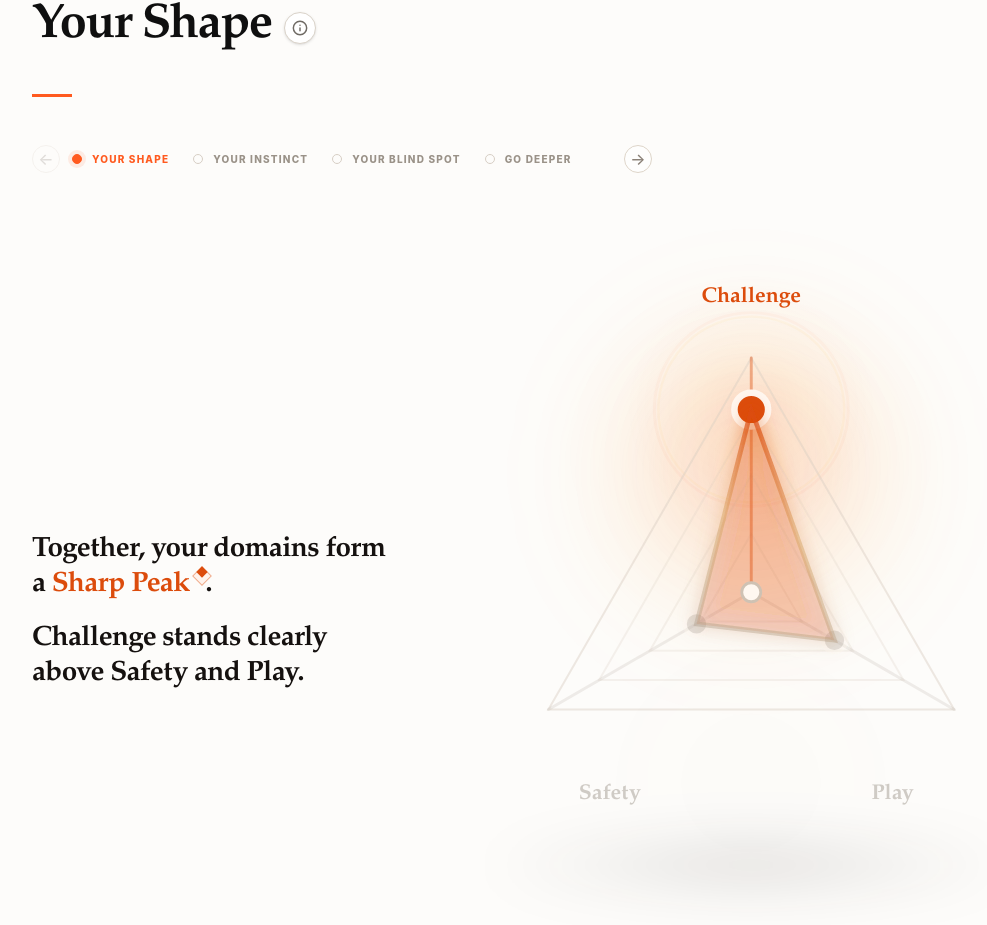
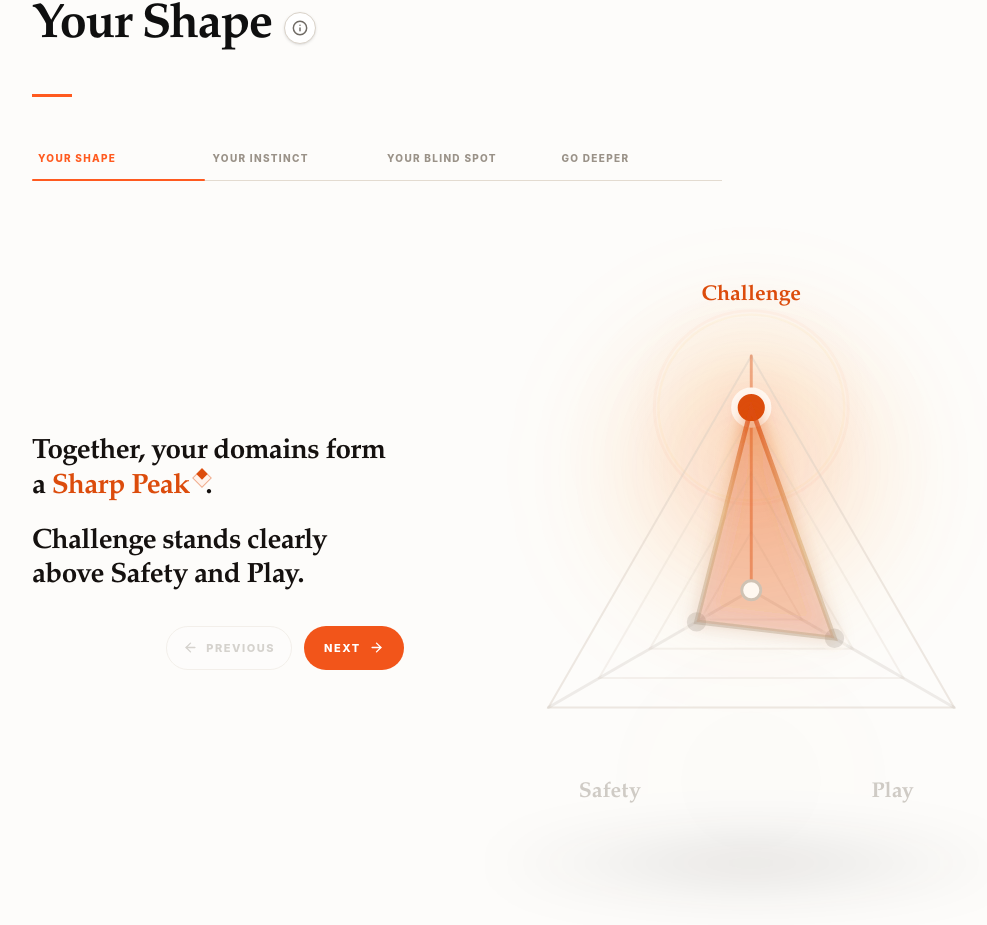
Before and after one commit to neurokrystal/report-design, a React (Vite) app: page / in a window 1280 px wide. Shown: the part 3589-4514 px from the top of the page, without its empty margins (232-1219 px from the left). Built offline with nearby package versions, Linux system fonts and the light colour scheme.

Commit message:
Redesign shape state navigation

```diff
--- a/src/app/components/YourShape.tsx
+++ b/src/app/components/YourShape.tsx
@@ -1,5 +1,5 @@
 import { AnimatePresence, motion } from 'motion/react';
-import { ArrowRight, Info } from 'lucide-react';
+import { ArrowLeft, ArrowRight, Info } from 'lucide-react';
 import { Dispatch, SetStateAction, useState } from 'react';
 import { DOMAIN_HEX_OUTLINES, getScoreFillPath } from '../data/symbolFillPaths';
 
@@ -112,8 +112,6 @@ export function YourShape({
       <ShapeStateControls
         activeState={activeState}
         onSelect={onStateChange}
-        onPrevious={() => goToState(-1)}
-        onNext={() => goToState(1)}
       />
 
       <section className="relative overflow-visible py-2 md:py-4">
@@ -130,6 +128,12 @@ export function YourShape({
                 <ShapeStateCopy state={activeState} />
               </motion.div>
             </AnimatePresence>
+            <StateArrowControls
+              activeState={activeState}
+              onPrevious={() => goToState(-1)}
+              onNext={() => goToState(1)}
+              className="mx-auto mt-10 max-w-[870px]"
+            />
             <PathwayDoorways />
           </div>
         ) : (
@@ -145,6 +149,12 @@ export function YourShape({
                   className="lg:min-h-[510px]"
                 >
                   <ShapeStateCopy state={activeState} />
+                  <StateArrowControls
+                    activeState={activeState}
+                    onPrevious={() => goToState(-1)}
+                    onNext={() => goToState(1)}
+                    className={activeState === 0 ? 'mt-8 max-w-[530px]' : 'mt-9 max-w-[610px]'}
+                  />
                 </motion.div>
               </AnimatePresence>
             </div>
@@ -164,7 +174,7 @@ export function YourShape({
 function ShapeStateCopy({ state }: { state: number }) {
   if (state === 0) {
     return (
-      <div className="flex lg:min-h-[510px] lg:items-center">
+      <div className="flex pt-4 lg:pt-20">
         <h2
           className="max-w-[530px]"
           style={{
@@ -400,29 +410,21 @@ const stateTitleStyle = {
 function ShapeStateControls({
   activeState,
   onSelect,
-  onPrevious,
-  onNext,
 }: {
   activeState: number;
   onSelect: (index: number) => void;
-  onPrevious: () => void;
-  onNext: () => void;
 }) {
   return (
-    <nav className="mb-12 mt-2 max-w-[620px]" aria-label="Shape story states">
-      <div className="flex items-center gap-3">
-        <button
-          type="button"
-          onClick={onPrevious}
-          disabled={activeState === 0}
-          className="grid h-7 w-7 shrink-0 place-items-center rounded-full border border-[#DDD4C8] bg-white/60 text-[#8A8177] transition-colors hover:bg-white disabled:cursor-default disabled:opacity-25 focus-visible:outline-none focus-visible:ring-2 focus-visible:ring-[#DC4C0C]/20"
-          aria-label="Previous shape state"
-        >
-          <span aria-hidden="true">←</span>
-        </button>
-
-        <div className="min-w-0 flex-1">
-          <div className="flex flex-wrap items-center gap-x-5 gap-y-3">
+    <nav className="mb-12 mt-2 max-w-[690px]" aria-label="Shape story states">
+      <div className="relative">
+        <div className="absolute left-0 right-0 top-[calc(100%+0.55rem)] h-px bg-[#E3DBD0]" aria-hidden="true" />
+        <motion.div
+          className="absolute left-0 top-[calc(100%+0.5rem)] h-[2px] rounded-full bg-[#FF5A1F]"
+          animate={{ width: `${((activeState + 1) / stateNav.length) * 100}%` }}
+          transition={{ duration: 0.35, ease: [0.16, 1, 0.3, 1] }}
+          aria-hidden="true"
+        />
+        <div className="grid grid-cols-2 gap-2 sm:grid-cols-4">
             {stateNav.map((item, index) => {
               const active = activeState === index;
               const passed = activeState >= index;
@@ -431,20 +433,12 @@ function ShapeStateControls({
                   key={item.label}
                   type="button"
                   onClick={() => onSelect(index)}
-                  className="group flex items-center gap-2.5 rounded-full py-1 pr-1 text-left focus-visible:outline-none focus-visible:ring-2 focus-visible:ring-[#DC4C0C]/18"
+                  className="group rounded-sm px-1.5 py-2 text-left focus:outline-none focus-visible:underline focus-visible:decoration-[#DC4C0C]/45 focus-visible:decoration-2 focus-visible:underline-offset-4"
                   aria-current={active}
                   aria-label={`Show ${item.label}`}
                 >
                   <span
-                    className="h-2.5 w-2.5 rounded-full border transition-all duration-300"
-                    style={{
-                      borderColor: active || passed ? NAV_ORANGE : '#D6CEC4',
-                      backgroundColor: active ? NAV_ORANGE : passed ? '#FFE1D2' : '#FDFCFA',
-                      boxShadow: active ? '0 0 0 4px rgba(255,90,31,0.1)' : 'none',
-                    }}
-                  />
-                  <span
-                    className="block whitespace-nowrap text-[10px] font-extrabold uppercase leading-none tracking-[0.12em] transition-colors"
+                    className="block whitespace-nowrap text-[10px] font-extrabold uppercase leading-none tracking-[0.13em] transition-colors"
                     style={{ color: active ? NAV_ORANGE : passed ? '#5F554B' : '#9A9288' }}
                   >
                     {item.label}
@@ -454,18 +448,44 @@ function ShapeStateControls({
             })}
         </div>
       </div>
+    </nav>
+  );
+}
 
+function StateArrowControls({
+  activeState,
+  onPrevious,
+  onNext,
+  className = '',
+}: {
+  activeState: number;
+  onPrevious: () => void;
+  onNext: () => void;
+  className?: string;
+}) {
+  return (
+    <div className={`flex justify-end gap-3 ${className}`}>
+      <button
+        type="button"
+        onClick={onPrevious}
+        disabled={activeState === 0}
+        className="inline-flex min-h-11 items-center gap-2 rounded-full border border-[#DCD2C6] bg-white/72 px-4 text-[11px] font-extrabold uppercase tracking-[0.14em] text-[#7A7168] transition-colors hover:bg-white disabled:cursor-default disabled:opacity-30 focus-visible:outline-none focus-visible:ring-2 focus-visible:ring-[#DC4C0C]/20"
+        aria-label="Previous shape state"
+      >
+        <ArrowLeft size={15} strokeWidth={2.2} />
+        Previous
+      </button>
       <button
         type="button"
         onClick={onNext}
         disabled={activeState === stateNav.length - 1}
-          className="grid h-7 w-7 shrink-0 place-items-center rounded-full border border-[#DDD4C8] bg-white/60 text-[#8A8177] transition-colors hover:bg-white disabled:cursor-default disabled:opacity-25 focus-visible:outline-none focus-visible:ring-2 focus-visible:ring-[#DC4C0C]/20"
+        className="inline-flex min-h-11 items-center gap-2 rounded-full bg-[#F2551A] px-5 text-[11px] font-extrabold uppercase tracking-[0.14em] text-white shadow-[0_18px_34px_-26px_rgba(220,76,12,0.85)] transition-colors hover:bg-[#DC4C0C] disabled:cursor-default disabled:bg-[#D9D0C4] disabled:shadow-none focus-visible:outline-none focus-visible:ring-2 focus-visible:ring-[#DC4C0C]/25"
         aria-label="Next shape state"
       >
-          <span aria-hidden="true">→</span>
+        Next
+        <ArrowRight size={15} strokeWidth={2.2} />
       </button>
     </div>
-    </nav>
   );
 }
 
```
Lines whose indentation alone changed are shown as unchanged.
